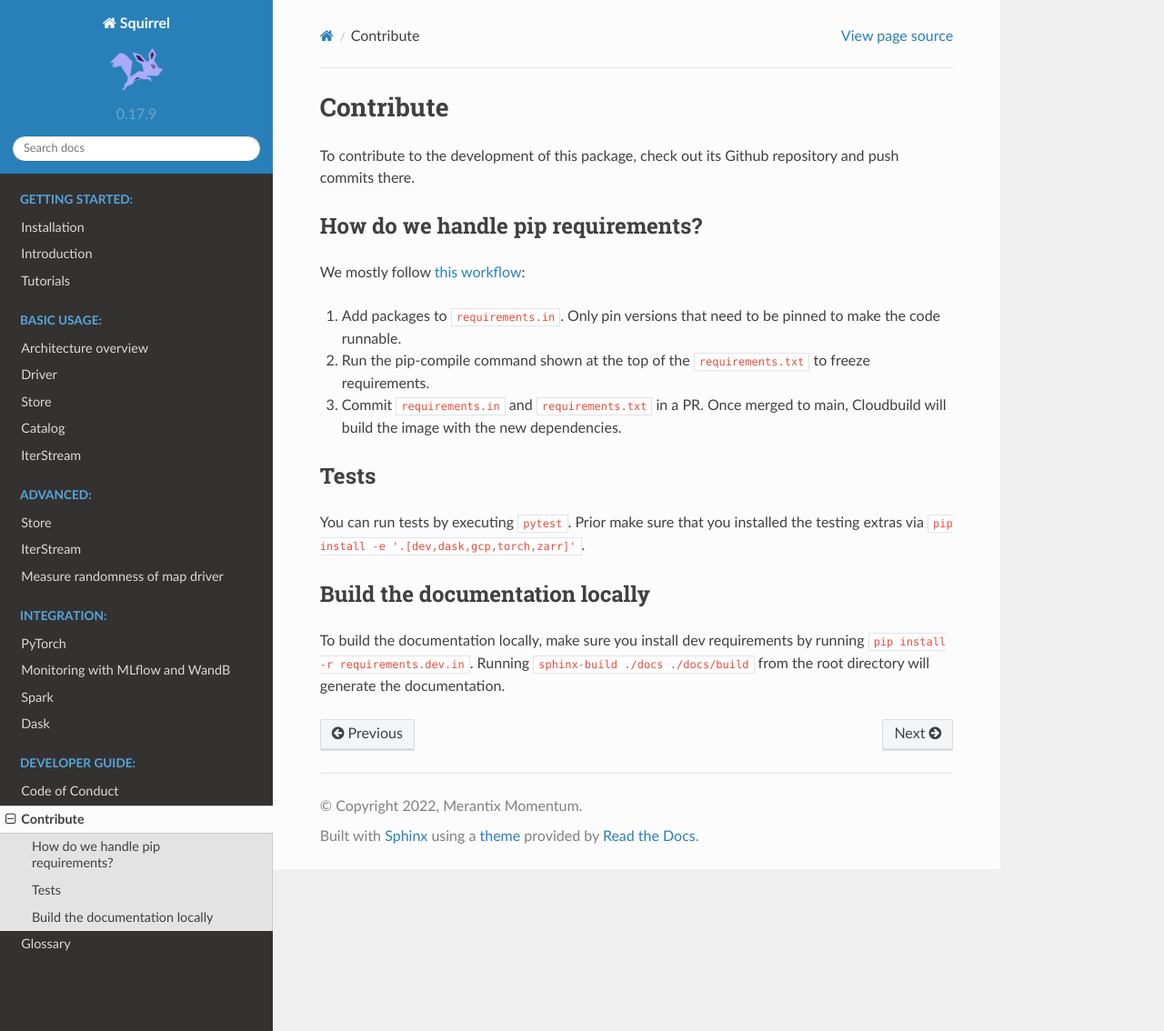
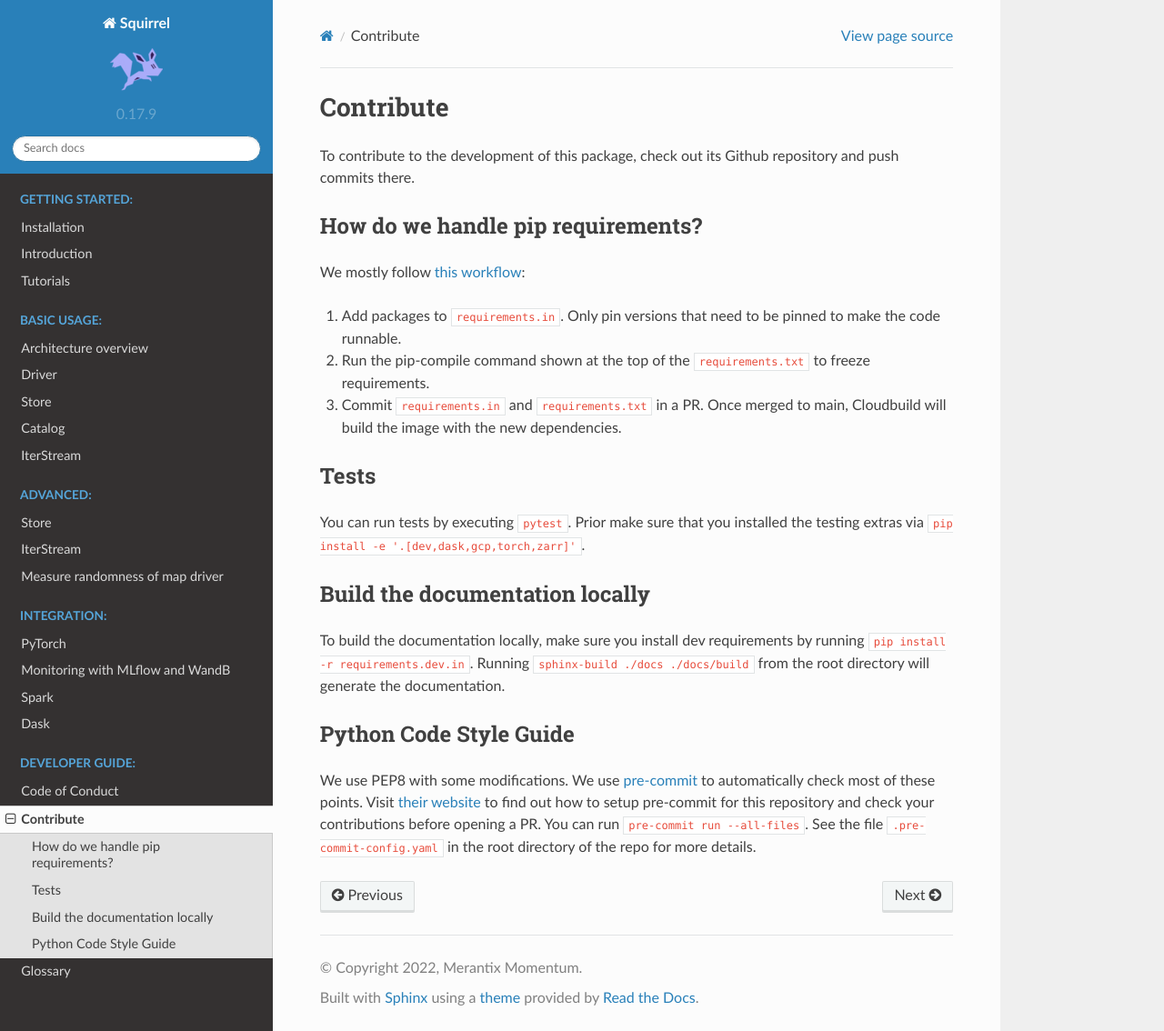
Before and after one commit to merantix-momentum/squirrel-core, a Sphinx documentation site: the page built from docs/developer/contribute.rst, in a window 1280 px wide and 1134 px high. Shown: the whole window at 91% size. Built offline with Sphinx 7.4.7 and the Read the Docs theme 2.0.0, drawn with Linux system fonts in a browser that asks for light colours; the version number is read from the project's files by our own code.

Commit message:
code style guide

```diff
--- a/docs/developer/contribute.rst
+++ b/docs/developer/contribute.rst
@@ -26,3 +26,13 @@ Build the documentation locally
 To build the documentation locally, make sure you install dev requirements by running
 ``pip install -r requirements.dev.in``. Running ``sphinx-build ./docs ./docs/build`` from the root
 directory will generate the documentation.
+
+
+Python Code Style Guide
+-----------------------
+
+We use PEP8 with some modifications.
+We use `pre-commit <https://pre-commit.com>`_ to automatically check most of these points.
+Visit `their website <https://pre-commit.com/#install>`_ to find out how to setup pre-commit for this repository and
+check your contributions before opening a PR. You can run ``pre-commit run --all-files``. See the file
+``.pre-commit-config.yaml`` in the root directory of the repo for more details.
```
